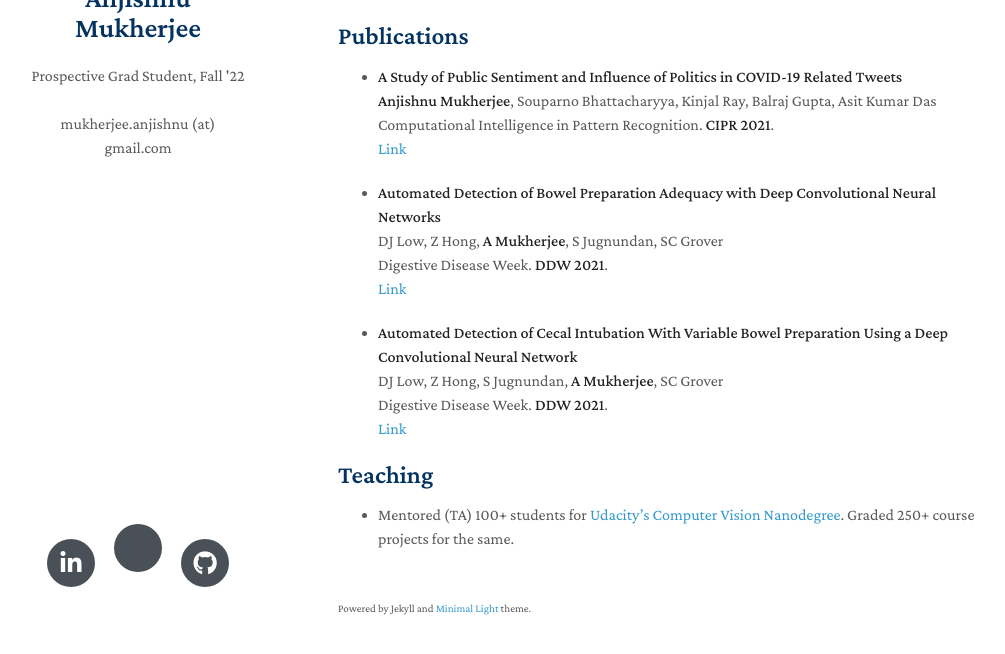
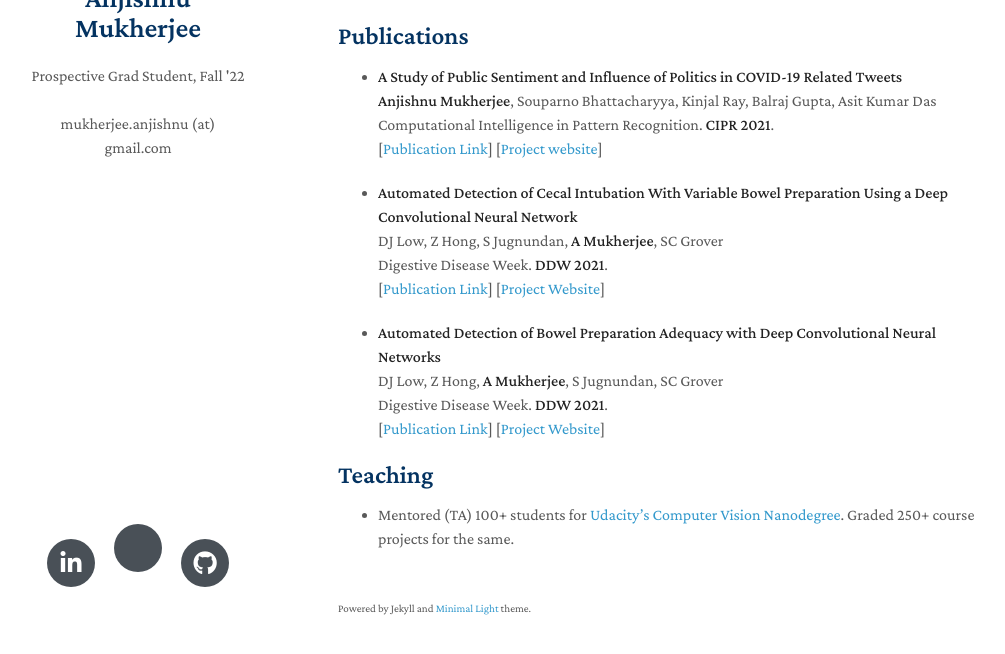
Before and after one commit to iamshnoo/iamshnoo.github.io, a Jekyll site: the page built from index.md, in a window 1280 px wide and 900 px high, scrolled down 709 px, cut to the strip 211-865 px from the top of the window. Shown: the whole strip, without its empty margins (132-1137 px from the left). Built offline with Jekyll 4.4.1, drawn with Linux system fonts in a browser that asks for light colours; nearby versions of some CDN libraries; a style sheet for code colours, icons or effects is not loaded; our own code applies the rules of GitHub Pages for plain Markdown files; part of the change alters nothing that is shown.

Commit message:
Add project websites.

```diff
--- a/index.md
+++ b/index.md
@@ -56,7 +56,19 @@ that is not yet in this list.
   <br>
   Computational Intelligence in Pattern Recognition. **CIPR 2021**.
   <br>
-  [Link](https://link.springer.com/chapter/10.1007/978-981-16-2543-5_56)
+  [[Publication
+  Link](https://link.springer.com/chapter/10.1007/978-981-16-2543-5_56)]
+  [[Project website](https://iamshnoo.github.io/covid-tweets-political-or-not/)]
+
+- **Automated Detection of Cecal Intubation With Variable Bowel Preparation Using a Deep Convolutional Neural Network**
+  <br>
+  DJ Low, Z Hong, S Jugnundan, **A Mukherjee**, SC Grover
+  <br>
+  Digestive Disease Week. **DDW 2021**.
+  <br>
+  [[Publication
+  Link](https://www.gastrojournal.org/article/S0016-5085(21)01615-2/pdf)]
+  [[Project Website](https://iamshnoo.github.io/endox-ddw-2021/)]
 
 - **Automated Detection of Bowel Preparation Adequacy with Deep Convolutional Neural Networks**
   <br>
@@ -64,15 +76,9 @@ that is not yet in this list.
   <br>
   Digestive Disease Week. **DDW 2021**.
   <br>
-  [Link](https://www.gastrojournal.org/article/S0016-5085(21)01614-0/pdf)
+  [[Publication Link](https://www.gastrojournal.org/article/S0016-5085(21)01614-0/pdf)]
+  [[Project Website](https://iamshnoo.github.io/endox-ddw-2021/)]
 
-- **Automated Detection of Cecal Intubation With Variable Bowel Preparation Using a Deep Convolutional Neural Network**
-  <br>
-  DJ Low, Z Hong, S Jugnundan, **A Mukherjee**, SC Grover
-  <br>
-  Digestive Disease Week. **DDW 2021**.
-  <br>
-  [Link](https://www.gastrojournal.org/article/S0016-5085(21)01615-2/pdf)
 
 <!-- - **Mnemonics Training: Multi-Class Incremental Learning without Forgetting**
   <br>
```
